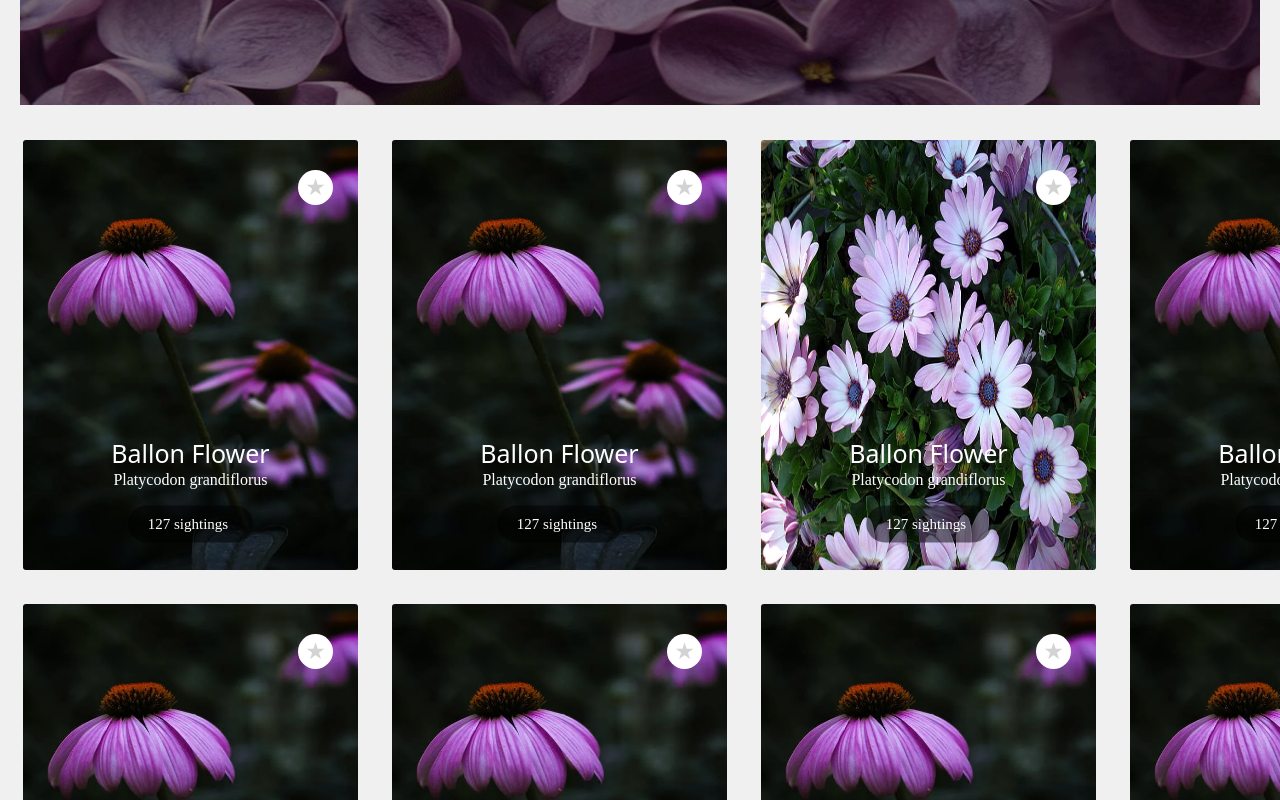
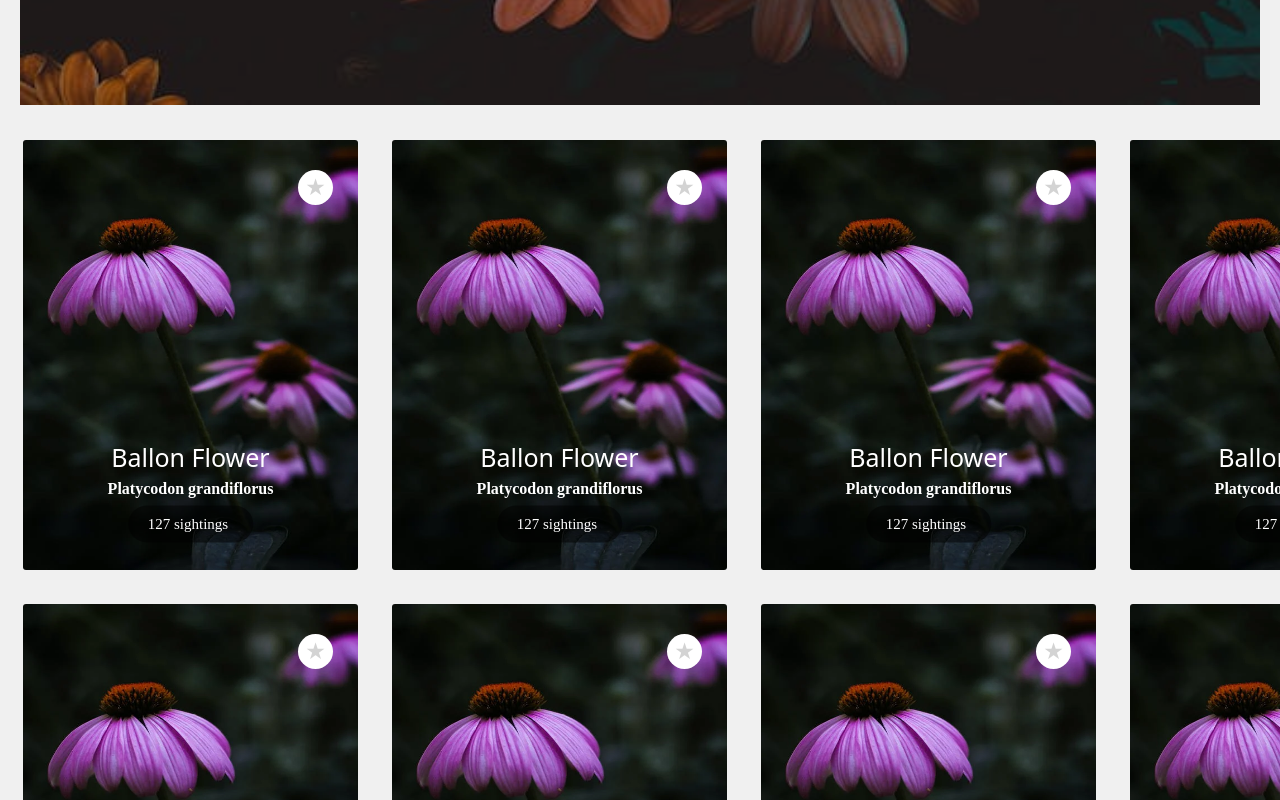
Before and after one commit to marko353/FlowrSpotProject, an Angular app: page / in a window 1280 px wide. Shown: the part 720-1520 px from the top of the page. Built offline with nearby package versions, Linux system fonts and the light colour scheme.

Commit message:
Flower feature

```diff
--- a/src/app/flower-gallery-item/flower-gallery-item.component.html
+++ b/src/app/flower-gallery-item/flower-gallery-item.component.html
@@ -5,8 +5,8 @@
     </label>
     <img src="/assets/images/pexels.webp" alt="Slika 1">
     <div class="image-text">
-        <h1>Ballon Flower</h1>
-        <p>Platycodon grandiflorus</p>
+        <h2>Ballon Flower</h2>
+        <h3>Platycodon grandiflorus</h3>
         <div class="additional-text">
             127 sightings
         </div>
--- a/src/app/flower-gallery-item/flower-gallery-item.component.scss
+++ b/src/app/flower-gallery-item/flower-gallery-item.component.scss
@@ -13,7 +13,7 @@ img {
     /* Dodajemo ovo kako bi se kontejner prilagodio veličini slike */
 }
 
-h1 {
+h2 {
     position: absolute;
     height: 80px;
     width: calc(100% - 40px);
@@ -29,10 +29,10 @@ h1 {
     font-weight: normal;
 }
 
-p {
+h3 {
     text-align: center;
     position: absolute;
-    top: 73%;
+    top: 75%;
     left: 50%;
     transform: translate(-50%, -50%);
     font-size: 16px;
--- a/src/app/flowergallery/flowergallery.component.html
+++ b/src/app/flowergallery/flowergallery.component.html
@@ -3,7 +3,7 @@
   <div class="image-row">
     <app-flower-gallery-item></app-flower-gallery-item>
     <app-flower-gallery-item></app-flower-gallery-item>
-    <app-flower-gallery-item3></app-flower-gallery-item3>
+    <app-flower-gallery-item></app-flower-gallery-item>
     <app-flower-gallery-item></app-flower-gallery-item>
   </div>
   <div class="image-row">
--- a/src/app/flowergallery/flowergallery.component.ts
+++ b/src/app/flowergallery/flowergallery.component.ts
@@ -1,12 +1,12 @@
 import { Component } from '@angular/core';
 import { FlowerGalleryItemComponent } from '../flower-gallery-item/flower-gallery-item.component';
-import { FlowerGalleryItem3Component } from '../flower-gallery-item3/flower-gallery-item3.component';
+
 
 
 @Component({
   selector: 'app-flowergallery',
   standalone: true,
-  imports: [FlowerGalleryItemComponent, FlowerGalleryItem3Component],
+  imports: [FlowerGalleryItemComponent],
   templateUrl: './flowergallery.component.html',
   styleUrl: './flowergallery.component.scss'
 })
--- a/src/app/searchbar/searchbar.component.html
+++ b/src/app/searchbar/searchbar.component.html
@@ -1,6 +1,6 @@
 <div class="body-img">
     <div>
-        <img src="assets/images/jorgovan2.gif" alt="jorgovan">
+        <img src="\assets\images\pexels-photo-1477166.jpeg" alt="jorgovan">
         <h1>Discover flowers around you</h1>
         <p>Explore between more than 8.427 sightings</p>
     </div>
```
